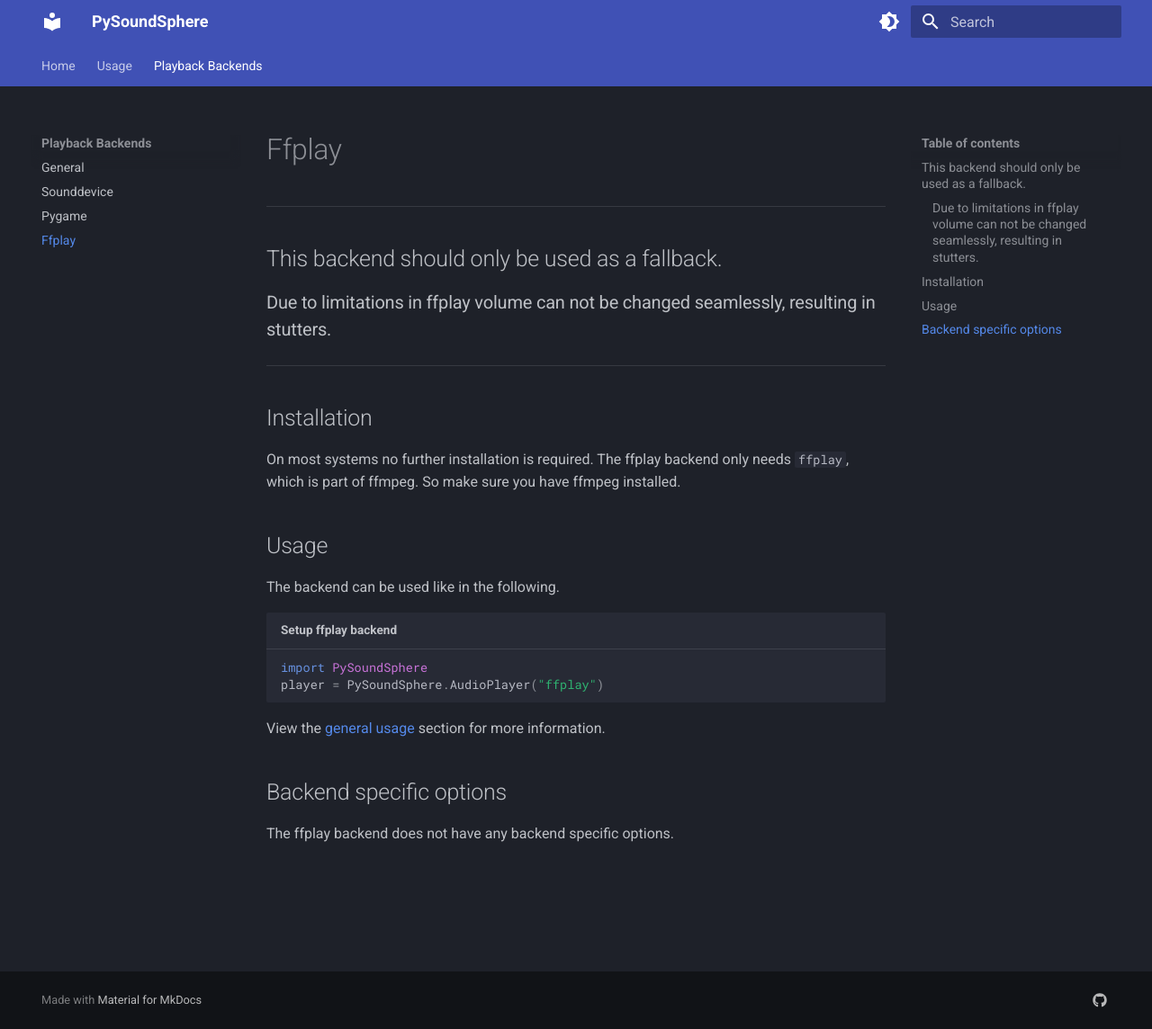
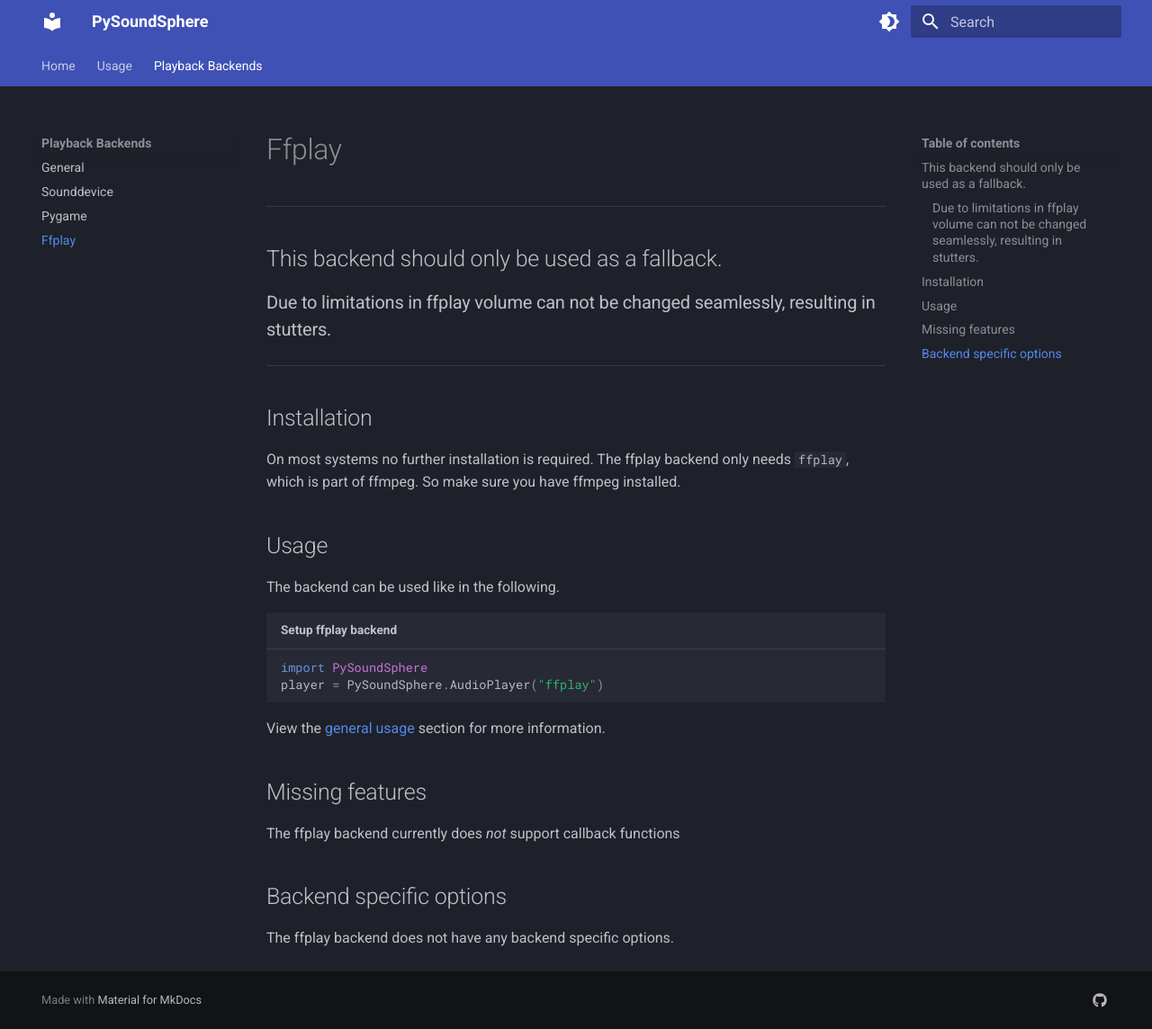
Before and after one commit to Nmstr/PySoundSphere, an MkDocs documentation site: the page built from docs/backends/ffplay.md, in a window 1280 px wide and 1144 px high. Shown: the whole window at 90% size. Built offline with MkDocs 1.6.1 and Material for MkDocs 9.7.7, drawn with Linux system fonts in a browser that asks for light colours.

Commit message:
updated docs

````diff
--- a/docs/backends/ffplay.md
+++ b/docs/backends/ffplay.md
@@ -19,6 +19,10 @@ player = PySoundSphere.AudioPlayer("ffplay")
 ```
 View the [general usage](../../usage/) section for more information.
 
+## Missing features
+
+The ffplay backend currently does _not_ support callback functions
+
 ## Backend specific options
 
 The ffplay backend does not have any backend specific options.
````
Also changed, not shown: docs/usage.md (+1 -0 lines).
